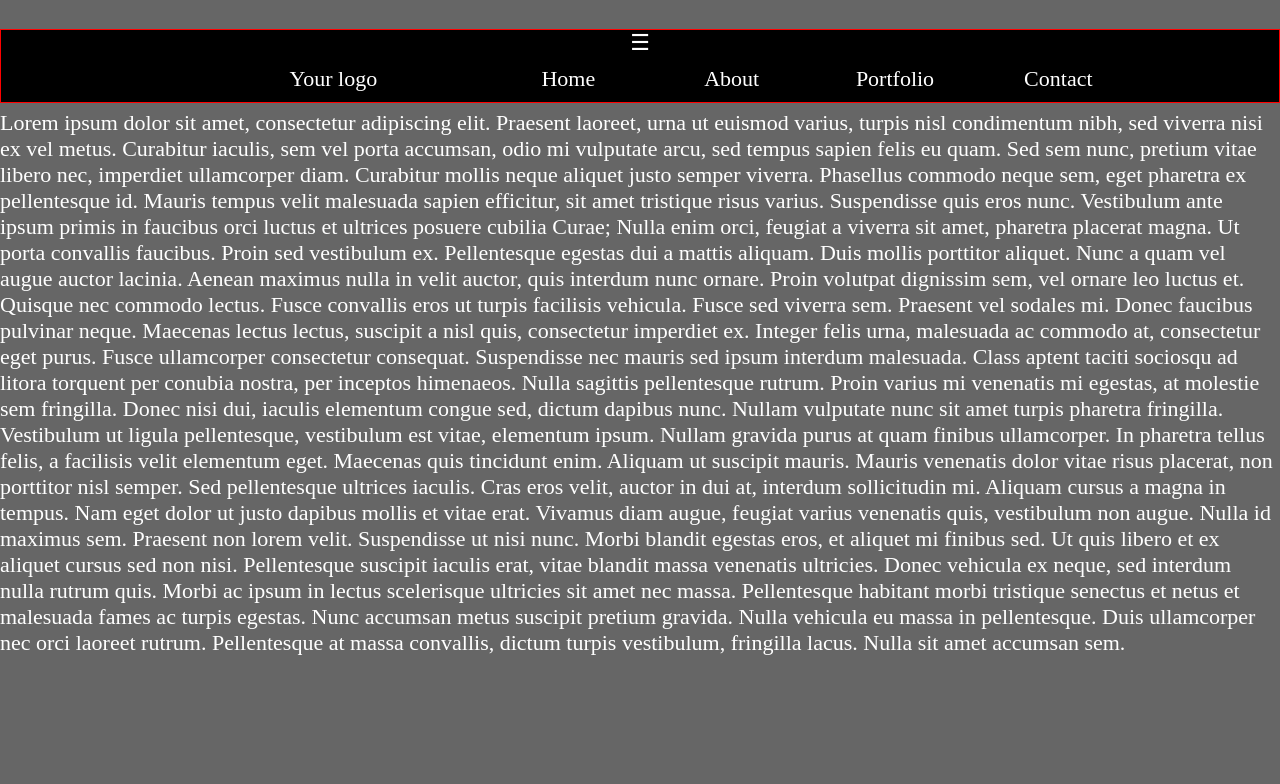
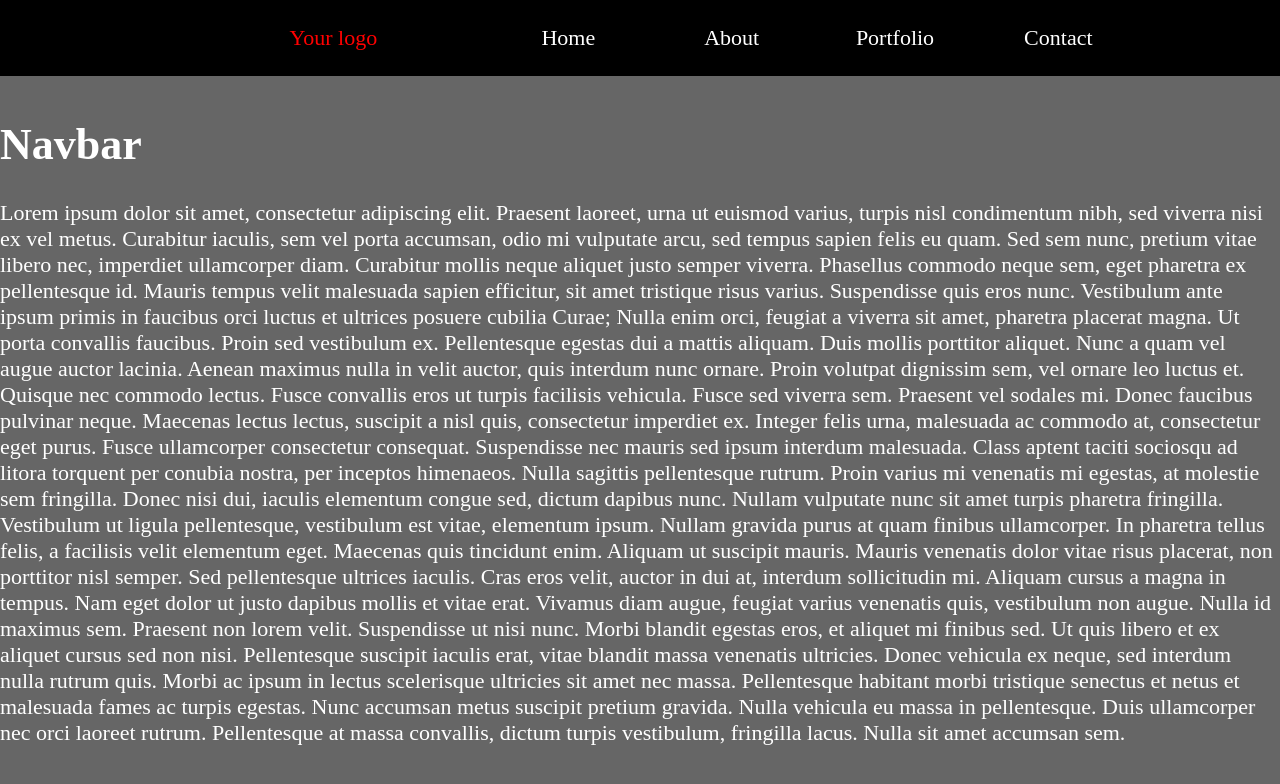
Before and after one commit to Robszu/fixedNavbarFlexbox, a plain HTML site: page index.html in a window 1280 px wide. Drawn offline with Linux system fonts and the light colour scheme.

Commit message:
positioned nav bar to the top, added padding top to the body

```diff
--- a/index.html
+++ b/index.html
@@ -9,9 +9,9 @@
     <link rel="stylesheet" href="style.css">
   </head>
   <body>
-    <div class="wrapper">
+    <div class="page-wrapper">
       <nav class="page-nav">
-        <a href="#" class="toggleNav">☰</a>
+        <a href="#" class="hamburger">☰</a>
         <ul>
           <li>
             <a href="#">Your logo</a>
@@ -30,6 +30,8 @@
           </li>
         </ul>
       </nav>
+      <div class="content">
+
     <h1>Navbar</h1>
     <p>
       Lorem ipsum dolor sit amet, consectetur adipiscing elit. Praesent laoreet, urna ut euismod varius, turpis nisl condimentum nibh, sed viverra nisi ex vel metus. Curabitur iaculis, sem vel porta accumsan, odio mi vulputate arcu, sed tempus sapien felis eu quam. Sed sem nunc, pretium vitae libero nec, imperdiet ullamcorper diam. Curabitur mollis neque aliquet justo semper viverra. Phasellus commodo neque sem, eget pharetra ex pellentesque id. Mauris tempus velit malesuada sapien efficitur, sit amet tristique risus varius. Suspendisse quis eros nunc. Vestibulum ante ipsum primis in faucibus orci luctus et ultrices posuere cubilia Curae; Nulla enim orci, feugiat a viverra sit amet, pharetra placerat magna. Ut porta convallis faucibus. Proin sed vestibulum ex. Pellentesque egestas dui a mattis aliquam. Duis mollis porttitor aliquet. Nunc a quam vel augue auctor lacinia. Aenean maximus nulla in velit auctor, quis interdum nunc ornare.
@@ -43,5 +45,6 @@ Nullam gravida purus at quam finibus ullamcorper. In pharetra tellus felis, a fa
 Morbi blandit egestas eros, et aliquet mi finibus sed. Ut quis libero et ex aliquet cursus sed non nisi. Pellentesque suscipit iaculis erat, vitae blandit massa venenatis ultricies. Donec vehicula ex neque, sed interdum nulla rutrum quis. Morbi ac ipsum in lectus scelerisque ultricies sit amet nec massa. Pellentesque habitant morbi tristique senectus et netus et malesuada fames ac turpis egestas. Nunc accumsan metus suscipit pretium gravida. Nulla vehicula eu massa in pellentesque. Duis ullamcorper nec orci laoreet rutrum. Pellentesque at massa convallis, dictum turpis vestibulum, fringilla lacus. Nulla sit amet accumsan sem.
       </p>
     </div>
+    </div>
   </body>
 </html>
--- a/style.css
+++ b/style.css
@@ -12,17 +12,20 @@ body {
   background-color: #666666;
   color: #ffffff;
   font-size: 22px;
+  padding-top: 90px;
+}
+
+.page-wrapper {
+
 }
 
 .page-nav {
   background-color: #000000;
   position: fixed;
+  top: 0;
   width: 100%;
   text-align: center;
-  border: 1px solid red;
-  /*display: flex;
-  flex-direction: column;
-  align-items: center;*/
+  padding: 15px;
 }
 
 .page-nav ul {
@@ -47,6 +50,21 @@ body {
   flex-grow: 2;
 }
 
+.page-nav ul li:first-child a {
+  color: #ff0000;
+}
+
+.hamburger {
+  background-color: #333333;
+  padding: 5px;
+  border-radius: 4px;
+  font-size: 30px;
+  display: none;
+}
+
+.content {
+
+}
 
 
 
```
